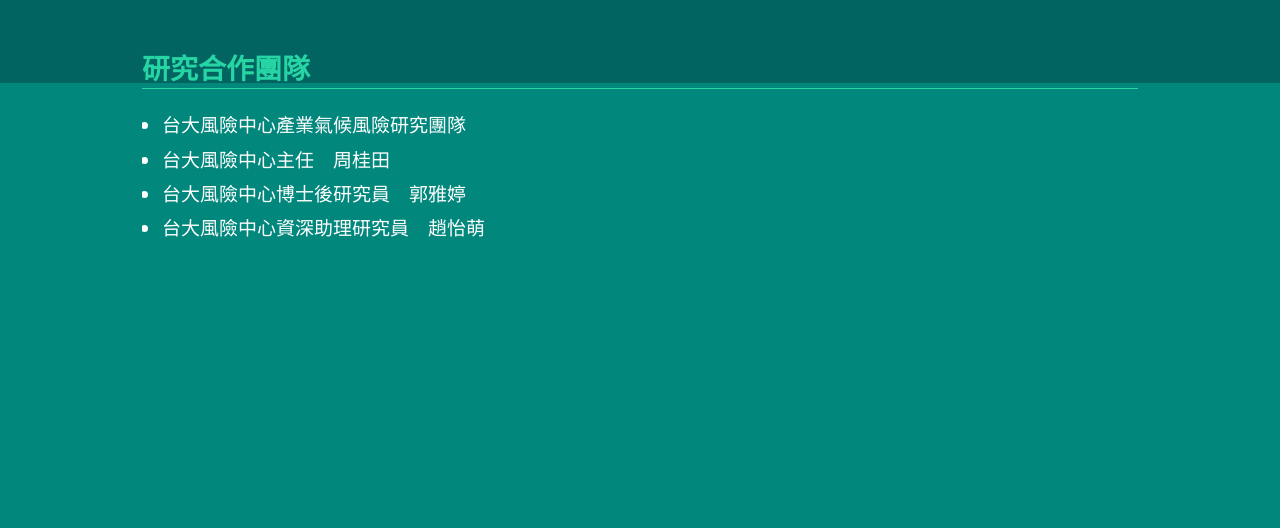
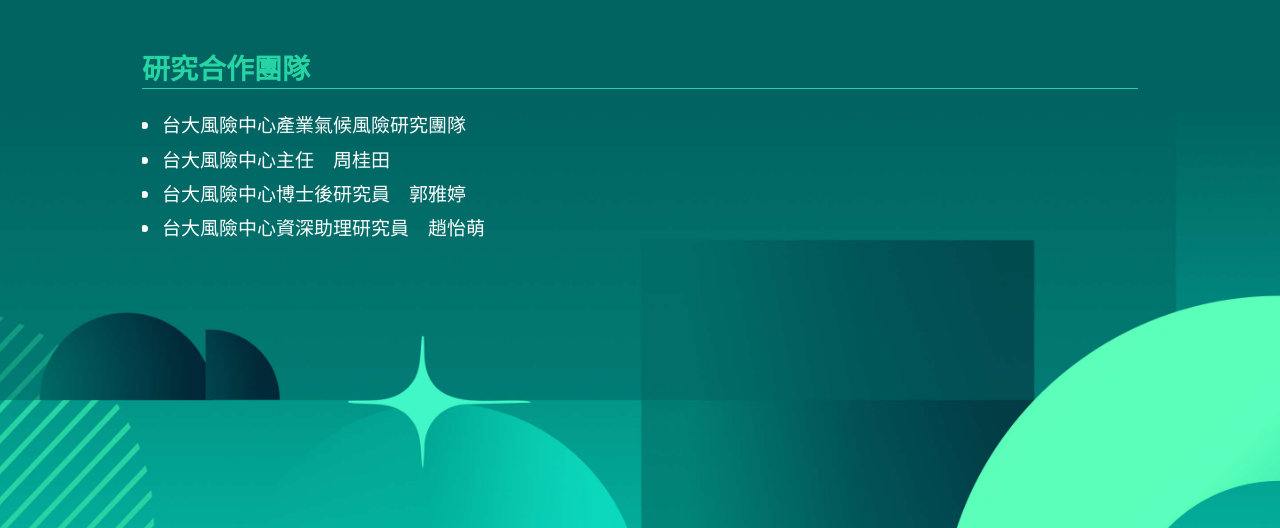
Before and after one commit to jen-wu/2024c100-export, a plain HTML site: page 2024c100-export/2023List100.html in a window 1280 px wide. Shown: the part 3127-3655 px from the top of the page. Drawn offline with nearby package versions, Linux system fonts and the light colour scheme; a web font is replaced by a local one.

Commit message:
11/05打包

```diff
--- a/2024c100-export/assets/css/list100.css
+++ b/2024c100-export/assets/css/list100.css
@@ -677,7 +677,7 @@ footer {
   footer {
     margin-top: -190px;
     padding-top: 35.2777777778vw;
-    background-image: url(../images/news/footer_bg_xl.jpg);
+    background-image: url(../images/list100/footer_bg_xl.jpg);
     background-size: 133.3333333333vw auto;
     background-position: top center;
   }
```
Also changed, not shown: 2024c100-export/assets/images/list100/footer_bg_xl.jpg (added).
